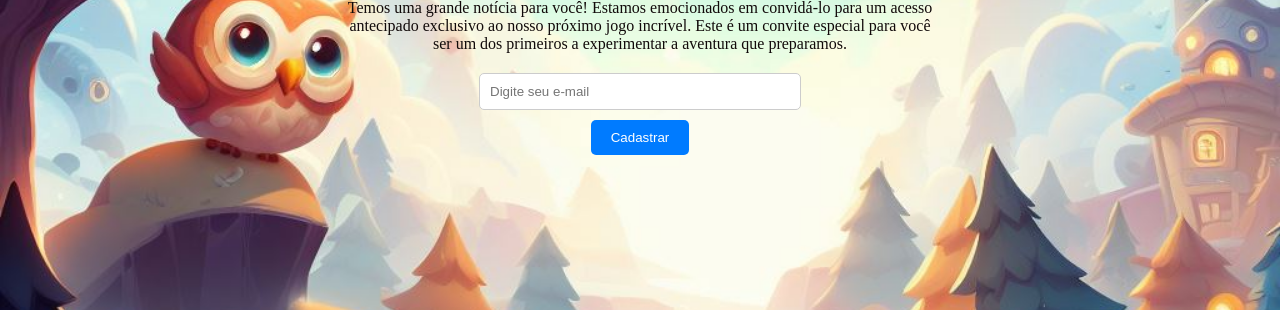
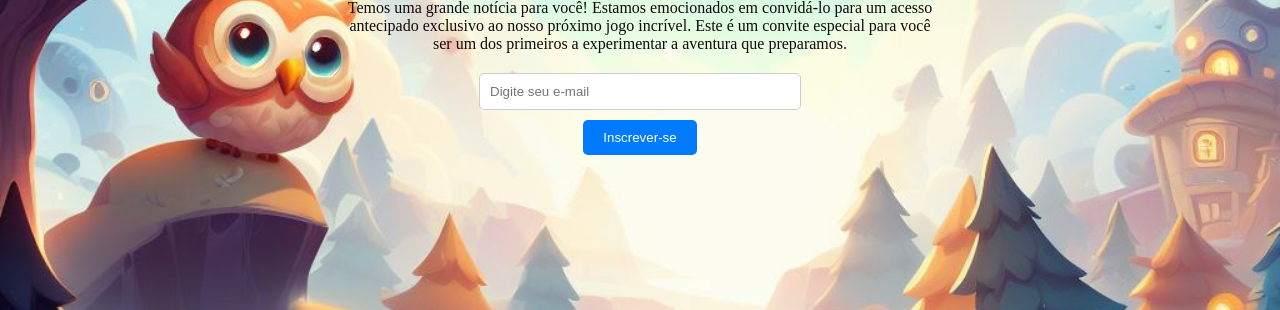
Before and after one commit to Rafaelmuniz87/gameKoru-main, a Flask app: page / in a window 1280 px wide. Shown: the part 373-683 px from the top of the page. Run offline with Flask 3, Linux system fonts and the light colour scheme.

Commit message:
atualizando dados

```diff
--- a/templates/index.html
+++ b/templates/index.html
@@ -10,8 +10,7 @@
     </p>
 
     <input type="email" placeholder="Digite seu e-mail">
-    <!-- <button type="submit">Inscrever-se</button> -->
-    <button id="cadastrar" onclick="mostrarMensagem()">Cadastrar</button>
+    <button id="cadastrar" type="submit">Inscrever-se</button>
     <p class="mensagem-sucesso">
         Cadastro realizado com sucesso!
       </p>
```
